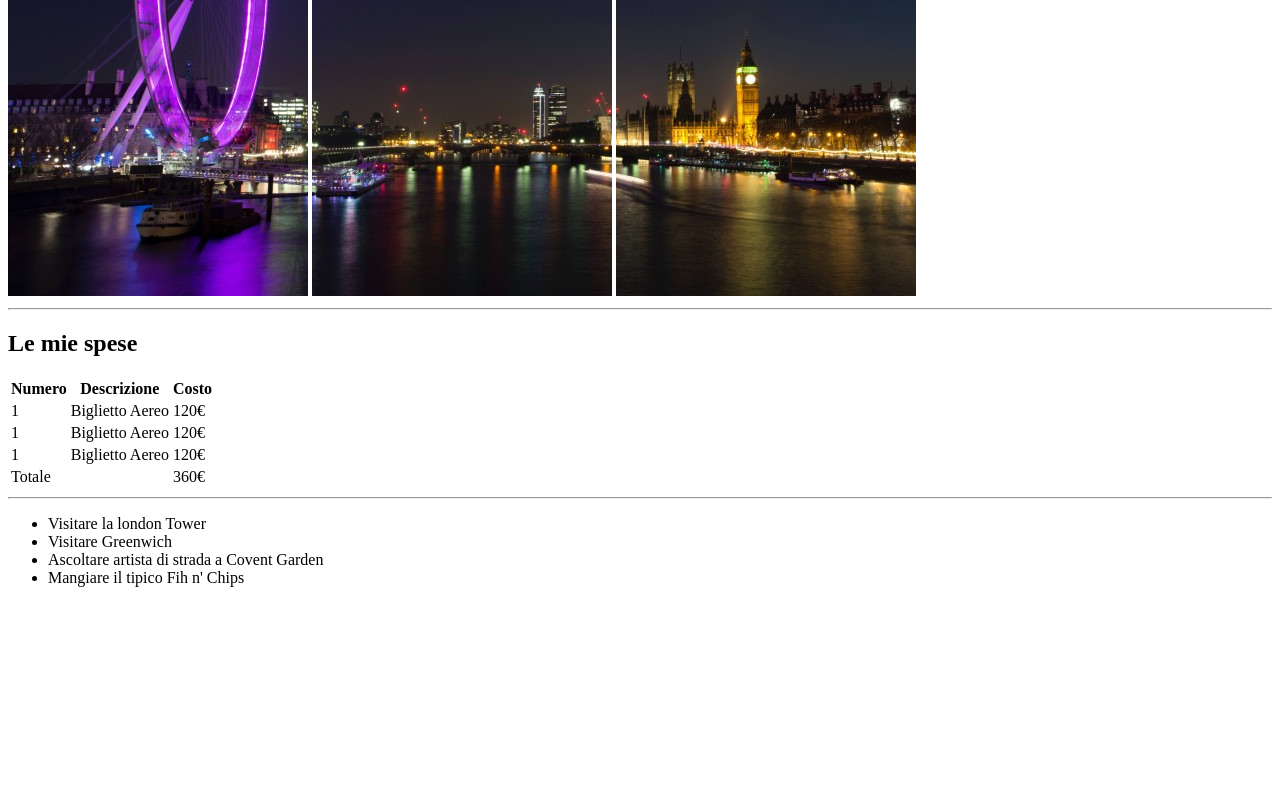
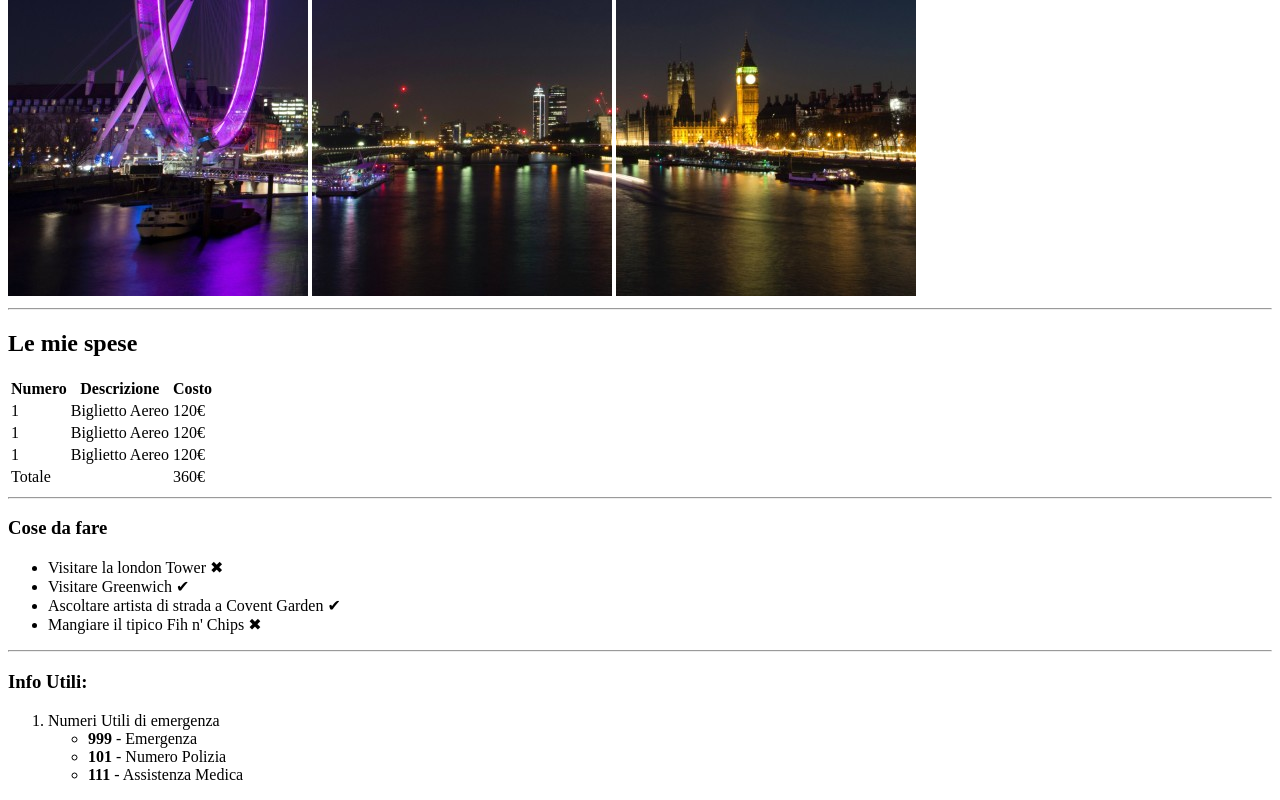
Before and after one commit to PietroDeBianchi/html-london-trip, a plain HTML site: page index.html in a window 1280 px wide. Shown: the part 384-1184 px from the top of the page. Before the commit the page ends 987 px from the top, so only its background shows below. Drawn offline with Linux system fonts and the light colour scheme.

Commit message:
sezione info utili

```diff
--- a/index.html
+++ b/index.html
@@ -49,12 +49,27 @@
         </section>
         <hr/>
         <section id="cose-da-fare">
+            <h3>Cose da fare</h3>
             <ul>
-                <li>Visitare la london Tower</li>
-                <li>Visitare Greenwich</li>
-                <li>Ascoltare artista di strada a Covent Garden</li>
-                <li>Mangiare il tipico Fih n' Chips</li>
+                <li>Visitare la london Tower ✖</li>
+                <li>Visitare Greenwich ✔</li>
+                <li>Ascoltare artista di strada a Covent Garden ✔</li>
+                <li>Mangiare il tipico Fih n' Chips ✖</li>
             </ul>
+        </section>
+        <hr/>
+        <section id="info-utili">
+            <h3>Info Utili:</h3>
+            <ol>
+                <li>
+                    <span>Numeri Utili di emergenza</span>
+                    <ul>
+                        <li><strong>999</strong> - Emergenza</li>
+                        <li><strong>101</strong> - Numero Polizia</li>
+                        <li><strong>111</strong> - Assistenza Medica</li>
+                    </ul>
+                </li>
+            </ol>
         </section>
     </main>
 
```
